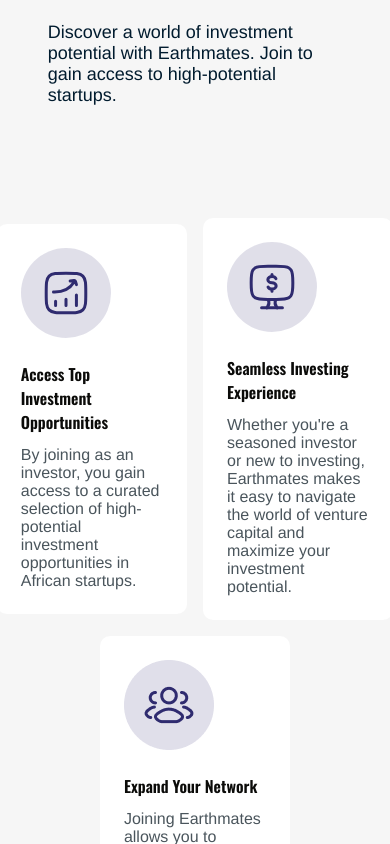
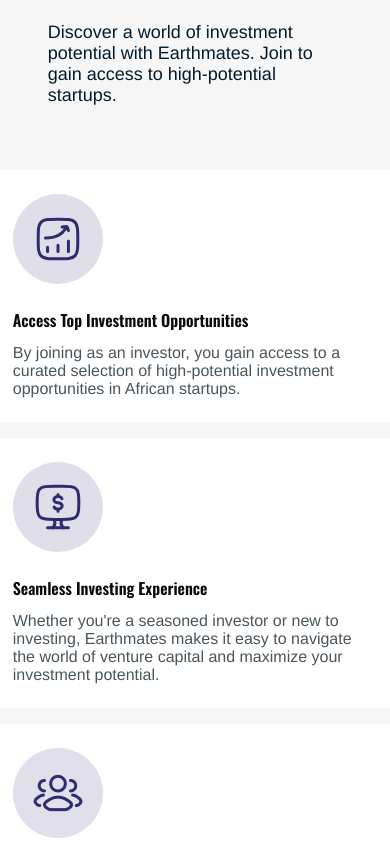
Before and after one commit to earthmates/earthmates.github.io, a React (Vite) app: page /investors in a window 390 px wide. Shown: the part 2200-3044 px from the top of the page. Built offline with nearby package versions, Linux system fonts and the light colour scheme.

Commit message:
difference div made responsive by similar way
flex direction and width change

```diff
--- a/src/components/investors/investors.module.scss
+++ b/src/components/investors/investors.module.scss
@@ -152,6 +152,10 @@
   justify-content: start;
   column-gap: 1em;
   margin-bottom: 4em;
+
+  @media (max-width: $mobile-width) {
+    margin-bottom: 1em;
+  }
 }
 
 .difference .header .h1 {
@@ -178,6 +182,7 @@
 
   @media only screen and (max-width: $mobile-width) {
     flex-wrap: wrap;
+    flex-direction: column;
     gap: 1em 1em;
     padding-right: 1em;
     padding-left: 1em;
@@ -195,7 +200,7 @@
   border-radius: 10px;
 
   @media only screen and (max-width: $mobile-width) {
-    width: calc(50% - 1em);
+    width: 100%;
   }
 }
 
```
